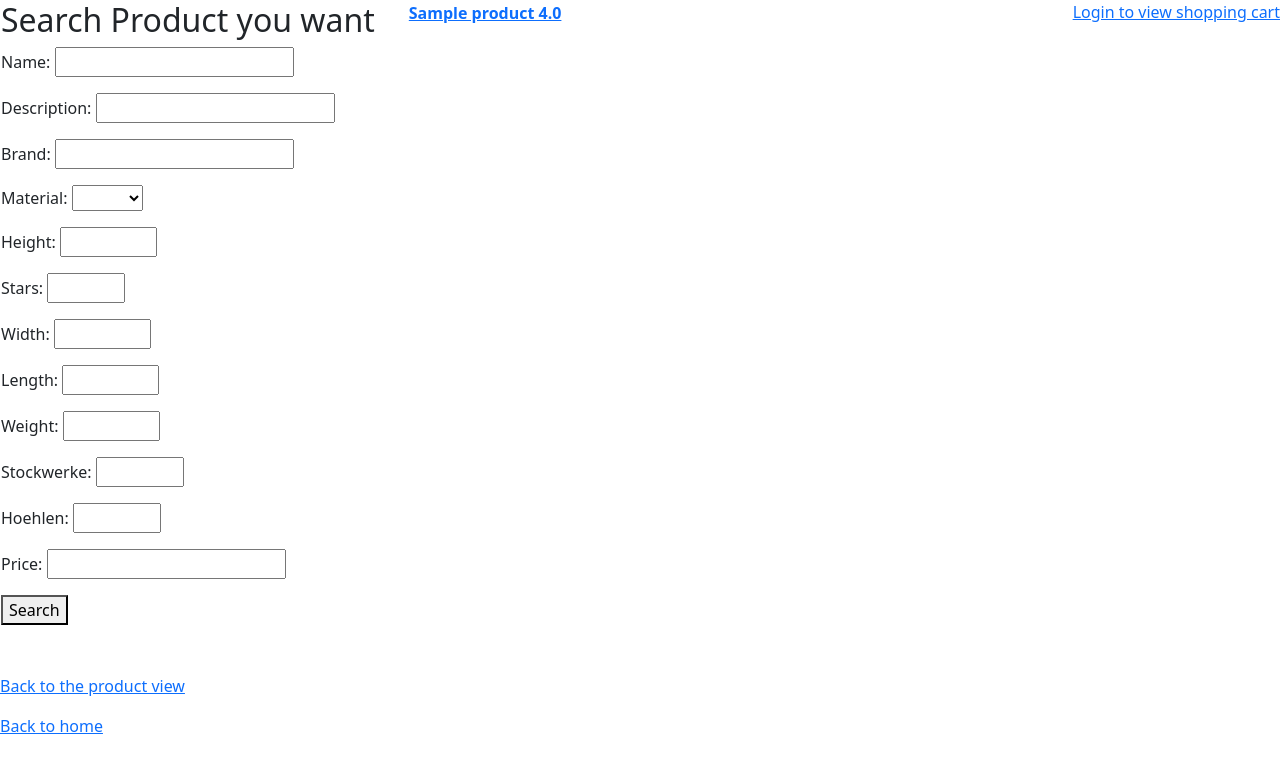
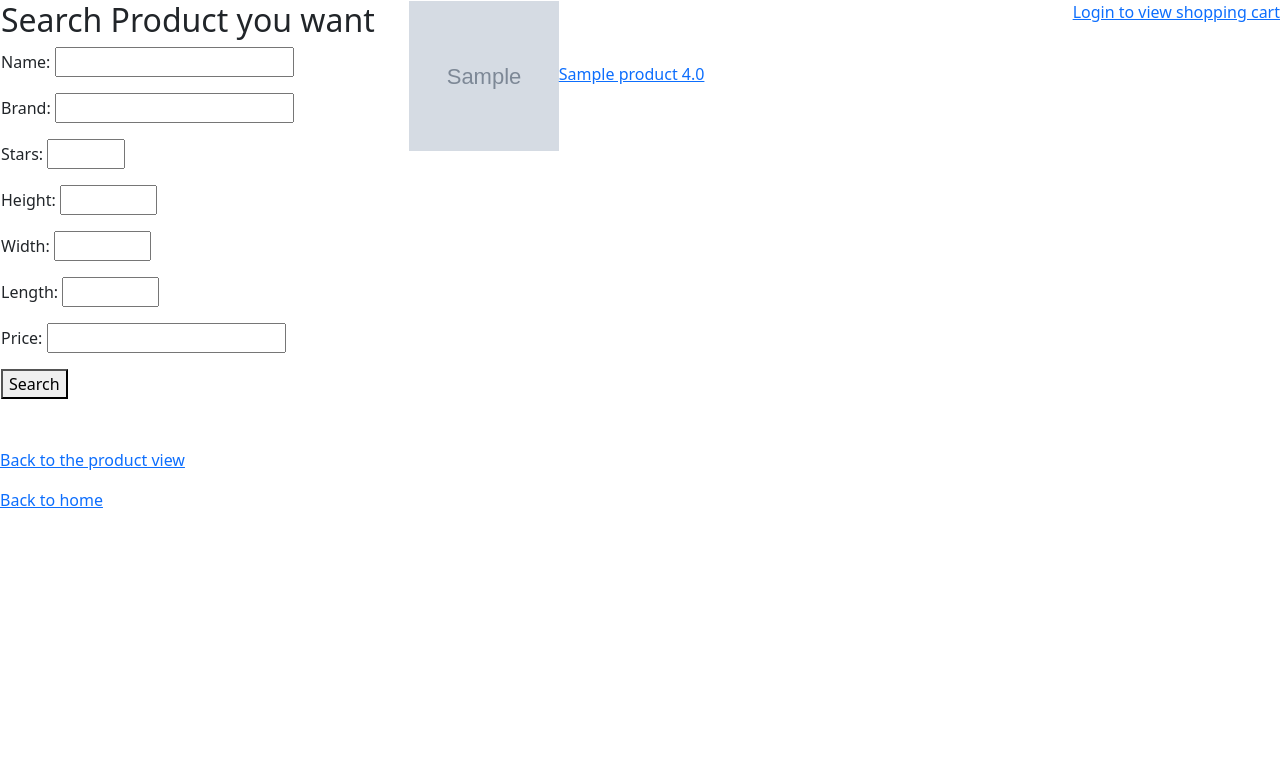
Before and after one commit to dieter4902/WebPyShop, a Django app: page /products/search/ in a window 1280 px wide. Shown: the top 770 px of the page. Run offline with Django 3.2, Linux system fonts and the light colour scheme; tables that the repository leaves empty hold one stand-in row (values such as "Sample post"); grey boxes marked "Sample" are stand-in pictures; some libraries are stand-ins or nearby versions.

Commit message:
qol changes

```diff
--- a/Product/forms.py
+++ b/Product/forms.py
@@ -5,8 +5,7 @@ from .models import Product, Comment
 class ProductForm(forms.ModelForm):
     class Meta:
         model = Product
-        fields = ['name', 'description', 'brand', 'color', 'material', 'height', 'width', 'length', 'stockwerke',
-                  'hoehlen', 'price', 'product_picture', 'product_file']
+        fields = ['name', 'description', 'brand', 'color', 'height', 'width', 'length', 'price', 'product_picture', 'product_file']
 
 
 class CommentForm(forms.ModelForm):
@@ -21,26 +20,16 @@ class CommentForm(forms.ModelForm):
 
 class SearchForm(forms.ModelForm):
     name = forms.CharField(required=False)
-    description = forms.CharField(required=False)
     brand = forms.CharField(required=False)
     height = forms.IntegerField(required=False, max_value=100, min_value=0)
     width = forms.IntegerField(required=False, max_value=500, min_value=0)
     length = forms.IntegerField(required=False, max_value=500, min_value=0)
-    weight = forms.IntegerField(required=False, max_value=500, min_value=0)
-    stockwerke = forms.IntegerField(required=False, max_value=20, min_value=0)
-    hoehlen = forms.IntegerField(required=False, max_value=20, min_value=0)
     price = forms.IntegerField(required=False, min_value=0)
-    MATERIALS = [
-        ("", ""),
-        ("p", "Plüsch"),
-        ("s", "Samt")
-    ]
-    material = forms.ChoiceField(initial='', choices=MATERIALS, required=False, )
     stars = forms.IntegerField(required=False, max_value=5, min_value=0)
 
     class Meta:
         model = Product
-        fields = ['name', 'description', 'brand', 'material', 'height', 'stars']
+        fields = ['name', 'brand', 'stars']
 
 # class SearchStarsForm(forms.ModelForm):
 #    stars = forms.IntegerField(required=False, max_value=5, min_value=1)
--- a/Product/models.py
+++ b/Product/models.py
@@ -23,11 +23,6 @@ class Product(models.Model):
         ("#FF00FF", "pink",),
     ]
 
-    MATERIALS = [
-        ("p", "Plüsch",),
-        ("s", "Samt",)
-    ]
-
     name = models.CharField(max_length=100)
     brand = models.CharField(max_length=100)
     description = models.CharField(max_length=420)
@@ -46,27 +41,10 @@ class Product(models.Model):
                                      MaxValueValidator(500),
                                      MinValueValidator(0)
                                  ])
-    weight = models.IntegerField(default=0,
-                                 validators=[  # in kilo
-                                     MaxValueValidator(1000),
-                                     MinValueValidator(0)
-                                 ])
 
     color = ColorField(choices=COLOR_PALETTE,
                        default='#000000')
 
-    material = models.CharField(max_length=1,
-                                choices=MATERIALS, )
-    stockwerke = models.IntegerField(default=1,
-                                     validators=[
-                                         MaxValueValidator(8),
-                                         MinValueValidator(0)
-                                     ])
-    hoehlen = models.IntegerField(default=1,
-                                  validators=[
-                                      MaxValueValidator(8),
-                                      MinValueValidator(0)
-                                  ])
     price = models.IntegerField()
     stars = models.FloatField(default=0, validators=[MaxValueValidator(5), MinValueValidator(0)])
 
@@ -92,7 +70,6 @@ class Product(models.Model):
 
     def get_votes_count(self):
         return len(self.get_votes())
-
 
     def __str__(self):
         return self.name + ' (' + self.brand + ')'
--- a/Product/templates/product-search.html
+++ b/Product/templates/product-search.html
@@ -23,7 +23,8 @@
                 {% if show_results %}
                     <ul>
                         {% for product in products_found %}
-                            <a href="{% url 'product-detail' product.id %}"><b>{{ product.name }} {{ product.stars }}</b></a>
+                            <a href="{% url 'product-detail' product.id %}">
+                                <img src="{{ product.product_picture.url }}" height="150"  alt=""width="150">{{ product.name }} {{ product.stars }}</a>
                             <br>
                         {% endfor %}
                     </ul>
--- a/Product/views.py
+++ b/Product/views.py
@@ -2,8 +2,6 @@ from django.shortcuts import render, redirect
 from .forms import ProductForm, SearchForm, CommentForm
 from .models import Product, Comment
 from Shoppingcart.models import ShoppingCart
-
-from django.conf import settings
 from django.http import HttpResponse
 from django.template.loader import get_template
 from xhtml2pdf import pisa
@@ -36,7 +34,8 @@ def product_detail(request, **kwargs):
                'comments_for_that_one_product': comments,
                'voteCount': product.get_votes_count(),
                'voteScore': product.get_votes_score(),
-               'comment_form': CommentForm}
+               'comment_form': CommentForm,
+               'pdf': False}
     return render(request, 'product-detail.html', context)
 
 
@@ -71,7 +70,6 @@ def product_search(request):
     products_found = Product.objects.all()
     if request.method == 'POST':
         search_string_name = request.POST['name']
-        search_string_description = request.POST['description']
         search_string_brand = request.POST['brand']
         search_stars = request.POST['stars']
         print(request.POST)
@@ -79,11 +77,6 @@ def product_search(request):
         # bei post auf alle zugreife, volle in array stecken, mit for loop durchgehen und langsam filtern
         if search_string_name:
             products_found = products_found.filter(name__contains=search_string_name)
-            print(type(products_found))
-            print(products_found)
-
-        if search_string_description:
-            products_found = products_found.filter(description__contains=search_string_description)
             print(type(products_found))
             print(products_found)
 
@@ -124,20 +117,22 @@ def comment_delete(request, pk: str):
     return redirect('product-detail', pk=comment.product.id)
 
 
-
 def generate_PDF(request, **kwargs):
     product_id = kwargs['pk']
     product = Product.objects.get(id=product_id)
     user = request.user
+    comments = Comment.objects.filter(product=product)
     data = {'that_one_product': product,
-            'that_one_user': user}
+            'pdf': True,
+            'voteCount': product.get_votes_count(),
+            'voteScore': product.get_votes_score()}
 
     template = get_template('product-detail.html')
-    html  = template.render(dict(data))
+    html = template.render(dict(data))
 
     file = open('test.pdf', "w+b")
     pisaStatus = pisa.CreatePDF(html.encode('utf-8'), dest=file,
-            encoding='utf-8')
+                                encoding='utf-8')
 
     file.seek(0)
     pdf = file.read()
```
Also changed, not shown: Product/templates/product-detail.html (+16 -3 lines), Product/migrations/0016_merge_20220728_1249.py (added), Product/migrations/0017_remove_product_hoehlen_remove_product_material_and_more.py (added), 2 other files.
